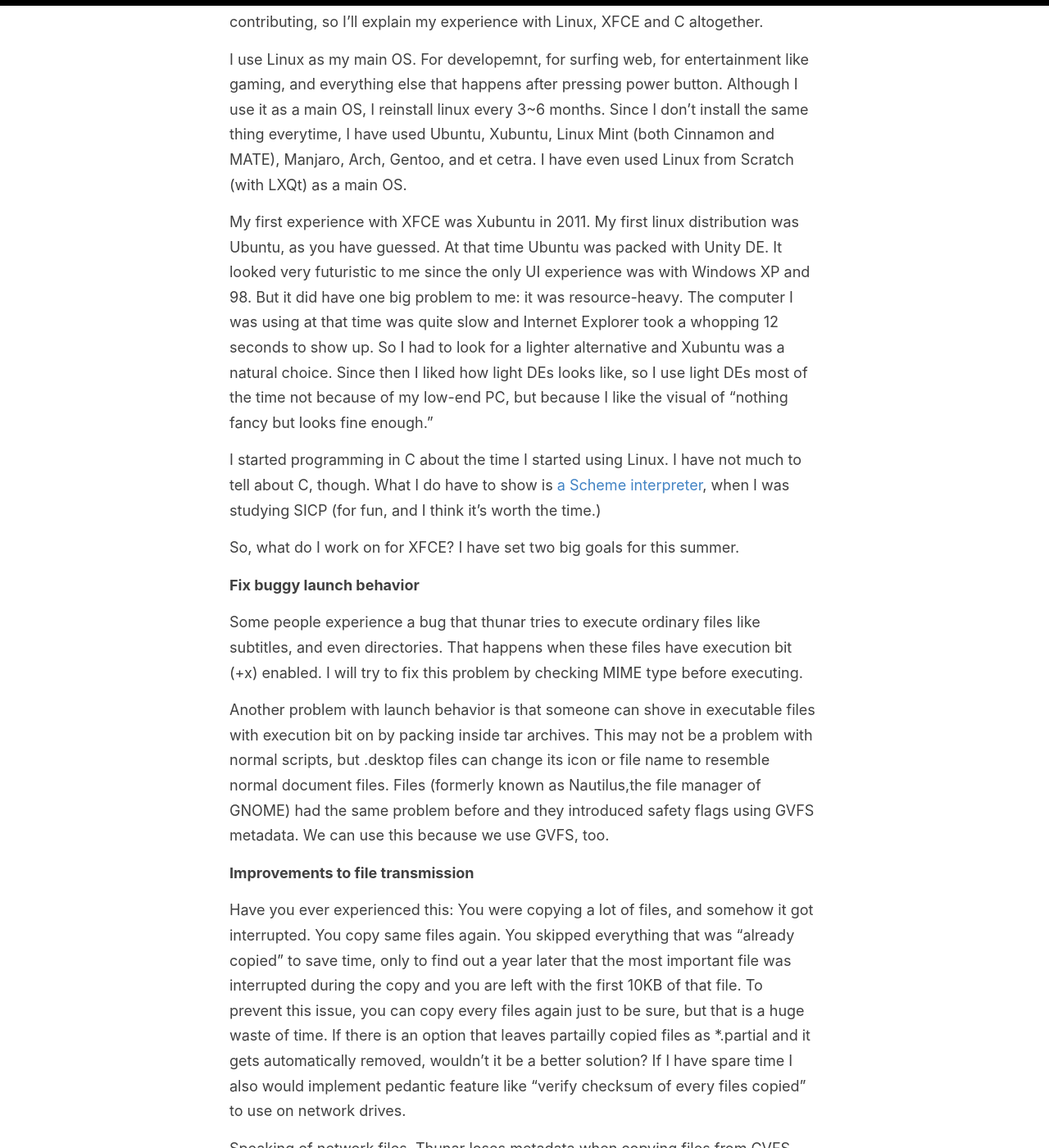
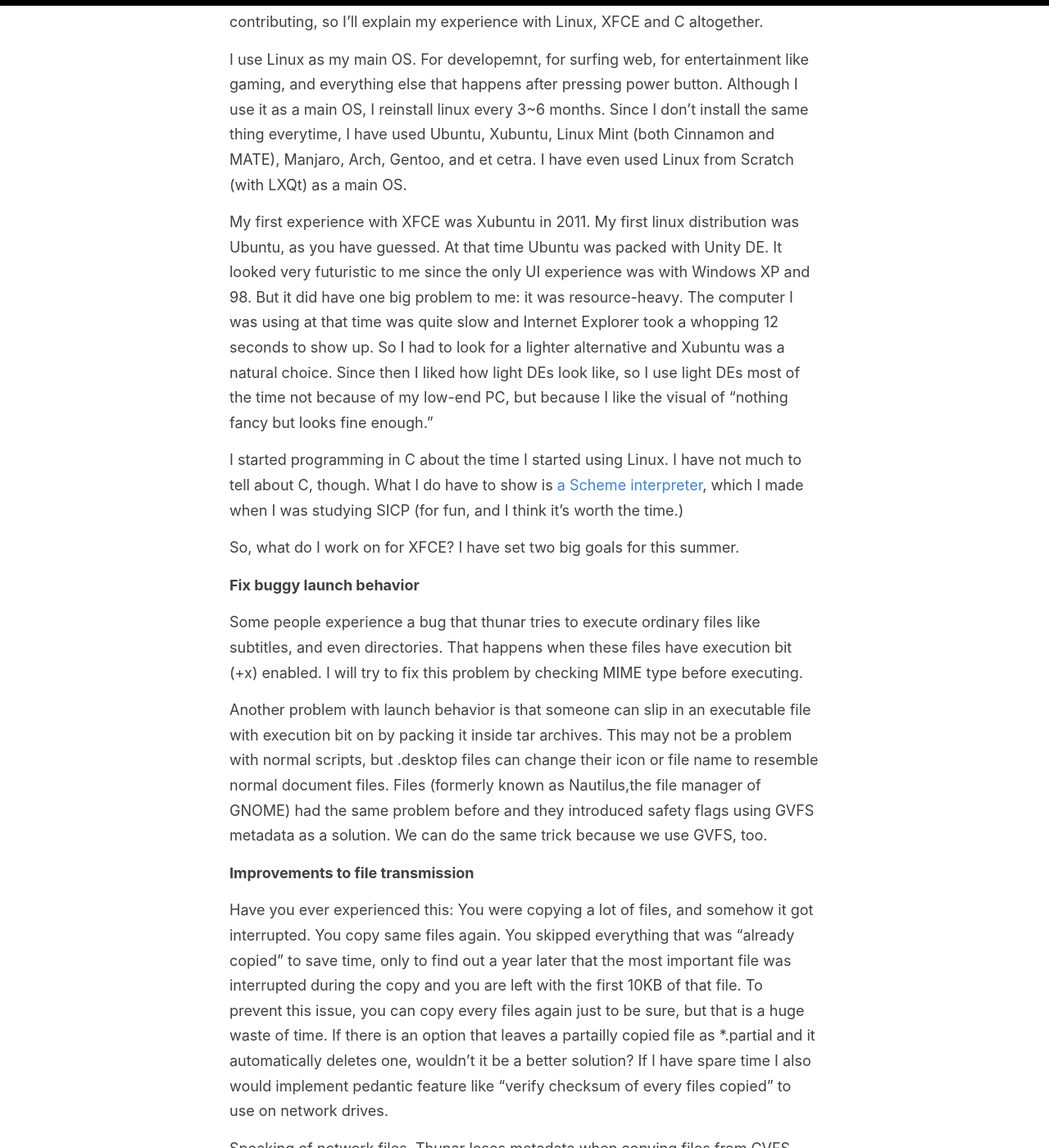
Before and after one commit to MShrimp4/MShrimp4.github.io, a Jekyll site: the page built from _posts/2021-06-02-GSOC-2021.md, in a window 1280 px wide and 1400 px high, scrolled down 498 px. Shown: the whole window at 82% size. Built offline with Jekyll 4.4.1, drawn with Linux system fonts in a browser that asks for light colours; some of the changed text lies outside the part shown.

Commit message:
Some typos

```diff
--- a/_posts/2021-06-02-GSOC-2021.md
+++ b/_posts/2021-06-02-GSOC-2021.md
@@ -6,15 +6,15 @@ categories: [DEV, GSOC_2021]
 tags: [gsoc_2021, xfce, introduction]
 ---
 
-Good news! I have been accepted to GSoC 2021. (Well, actually, it had been 3 weeks since it was announced, so I "was" accepted, to be exact.) I am contributing to XFCE this summer, so I will expain who I am, and what I am going to do.
+Good news! I have been accepted to GSoC 2021. (Well, actually, it had been 3 weeks since it was announced, so I "was" accepted, to be exact.) I am contributing to XFCE this summer, so I will explain who I am, and what I am going to do.
 
 First stop. So, who am I? My name is Yongha Hwang, and I am an Electronic Engineering sophomore. And that's enough for personal information to do about contributing, so I'll explain my experience with Linux, XFCE and C altogether.
 
 I use Linux as my main OS. For developemnt, for surfing web, for entertainment like gaming, and everything else that happens after pressing power button. Although I use it as a main OS, I reinstall linux every 3~6 months. Since I don't install the same thing everytime, I have used Ubuntu, Xubuntu, Linux Mint (both Cinnamon and MATE), Manjaro, Arch, Gentoo, and et cetra. I have even used Linux from Scratch (with LXQt) as a main OS.
 
-My first experience with XFCE was Xubuntu in 2011. My first linux distribution was Ubuntu, as you have guessed. At that time Ubuntu was packed with Unity DE. It looked very futuristic to me since the only UI experience was with Windows XP and 98. But it did have one big problem to me: it was resource-heavy. The computer I was using at that time was quite slow and Internet Explorer took a whopping 12 seconds to show up. So I had to look for a lighter alternative and Xubuntu was a natural choice. Since then I liked how light DEs looks like, so I use light DEs most of the time not because of my low-end PC, but because I like the visual of "nothing fancy but looks fine enough."
+My first experience with XFCE was Xubuntu in 2011. My first linux distribution was Ubuntu, as you have guessed. At that time Ubuntu was packed with Unity DE. It looked very futuristic to me since the only UI experience was with Windows XP and 98. But it did have one big problem to me: it was resource-heavy. The computer I was using at that time was quite slow and Internet Explorer took a whopping 12 seconds to show up. So I had to look for a lighter alternative and Xubuntu was a natural choice. Since then I liked how light DEs look like, so I use light DEs most of the time not because of my low-end PC, but because I like the visual of "nothing fancy but looks fine enough."
 
-I started programming in C about the time I started using Linux. I have not much to tell about C, though. What I do have to show is [a Scheme interpreter](https://github.com/MShrimp4/SICP_Problems/tree/master/5.51), when I was studying SICP (for fun, and I think it's worth the time.)
+I started programming in C about the time I started using Linux. I have not much to tell about C, though. What I do have to show is [a Scheme interpreter](https://github.com/MShrimp4/SICP_Problems/tree/master/5.51), which I made when I was studying SICP (for fun, and I think it's worth the time.)
 
 So, what do I work on for XFCE? I have set two big goals for this summer.
 
@@ -22,11 +22,11 @@ So, what do I work on for XFCE? I have set two big goals for this summer.
 
 Some people experience a bug that thunar tries to execute ordinary files like subtitles, and even directories. That happens when these files have execution bit (+x) enabled. I will try to fix this problem by checking MIME type before executing.
 
-Another problem with launch behavior is that someone can shove in executable files with execution bit on by packing inside tar archives. This may not be a problem with normal scripts, but .desktop files can change its icon or file name to resemble normal document files. Files (formerly known as Nautilus,the file manager of GNOME) had the same problem before and they introduced safety flags using GVFS metadata. We can use this because we use GVFS, too.
+Another problem with launch behavior is that someone can slip in an executable file with execution bit on by packing it inside tar archives. This may not be a problem with normal scripts, but .desktop files can change their icon or file name to resemble normal document files. Files (formerly known as Nautilus,the file manager of GNOME) had the same problem before and they introduced safety flags using GVFS metadata as a solution. We can do the same trick because we use GVFS, too.
 
 **Improvements to file transmission**
 
-Have you ever experienced this: You were copying a lot of files, and somehow it got interrupted. You copy same files again. You skipped everything that was "already copied" to save time, only to find out a year later that the most important file was interrupted during the copy and you are left with the first 10KB of that file. To prevent this issue, you can copy every files again just to be sure, but that is a huge waste of time. If there is an option that leaves partailly copied files as *.partial and it gets automatically removed, wouldn't it be a better solution? If I have spare time I also would implement pedantic feature like "verify checksum of every files copied" to use on network drives.
+Have you ever experienced this: You were copying a lot of files, and somehow it got interrupted. You copy same files again. You skipped everything that was "already copied" to save time, only to find out a year later that the most important file was interrupted during the copy and you are left with the first 10KB of that file. To prevent this issue, you can copy every files again just to be sure, but that is a huge waste of time. If there is an option that leaves a partailly copied file as *.partial and it automatically deletes one, wouldn't it be a better solution? If I have spare time I also would implement pedantic feature like "verify checksum of every files copied" to use on network drives.
 
 Speaking of network files, Thunar loses metadata when copying files from GVFS. GVFS is a wrapper (naively speaking) for exotic locations like network file shares, smartphones, trash bin, and et cetra. Also, files copied from GDrive are labeled with unreadable names rather than the actual file name. I would also fix this problem.
 
```
